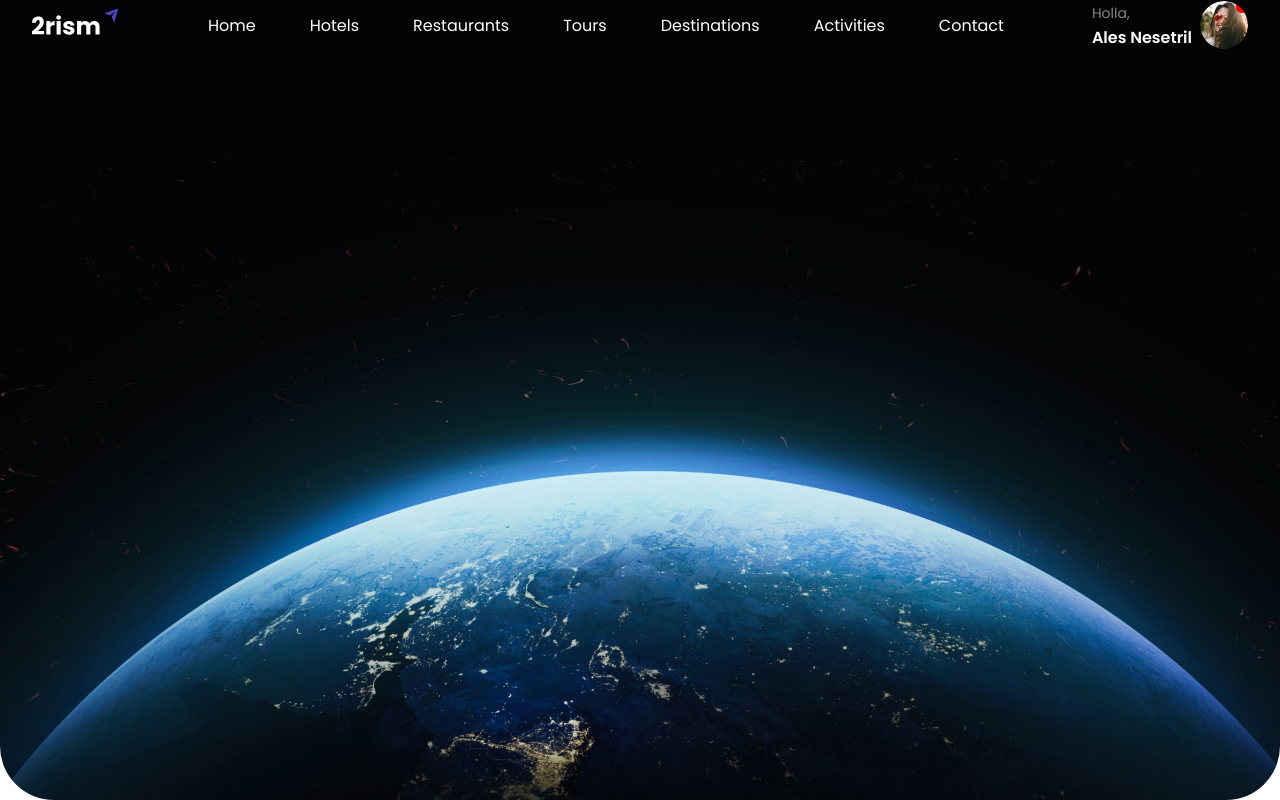
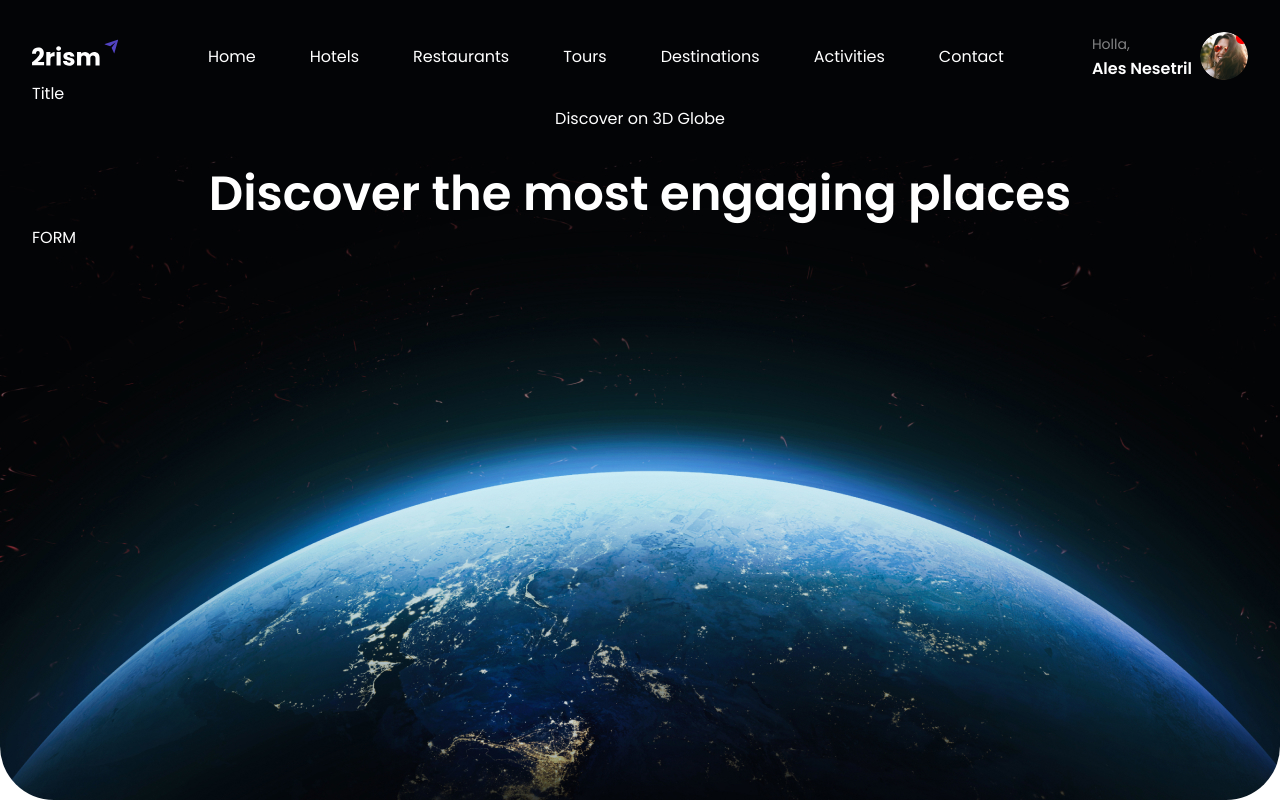
Before and after one commit to tima111333/2rism, a plain HTML site: page index.html in a window 1280 px wide. Drawn offline with Linux system fonts and the light colour scheme.

Commit message:
добавил кнопки

```diff
--- a/index.html
+++ b/index.html
@@ -11,7 +11,7 @@
 <body>
 
     <header class="header">
-        <div class="container">
+        <div class="container container--header">
          <nav class="nav">
             <a href="#" class="logo">
                 <img src="image/logo-svg.svg" alt="">
@@ -37,12 +37,28 @@
             </div>
          </nav>
 
-         <div class="header-title"></div>
-            <form action="" class="header-form"></form>
+         <div>
+            Title
+         </div>
 
+         <div class="header__content">
+            <h1 class="header__title">
+                Discover the most engaging places
+            </h1>
+            <button class="button button--huge">
+                Discover on 3D Globe
+            </button>
+         </div>
 
-        </div>
+         <div>
+            FORM
+         </div>
     </header>
+    <!-- 1:43 https://www.youtube.com/watch?v=3S17zU_qQTU&ab_channel=%D0%92%D0%B5%D0%B1%D0%9A%D0%B0%D0%B4%D0%B5%D0%BC%D0%B8-%D0%B2%D0%B5%D0%B1-%D1%80%D0%B0%D0%B7%D1%80%D0%B0%D0%B1%D0%BE%D1%82%D0%BA%D0%B0%2C%D0%BF%D1%80%D0%BE%D0%B3%D1%80%D0%B0%D0%BC%D0%BC%D0%B8%D1%80%D0%BE%D0%B2%D0%B0%D0%BD%D0%B8%D0%B5%D0%B8IT -->
+
+    <section>
+        <div class="container"></div>
+    </section>
 <script src="script/script.js"></script>
 </body>
 </html>
--- /dev/null
+++ b/style/button.css
@@ -0,0 +1,8 @@
+.button {
+
+
+}
+.button--huge {
+
+
+}
--- a/style/main.css
+++ b/style/main.css
@@ -1,8 +1,13 @@
 @import url('https://fonts.googleapis.com/css2?family=Poppins:wght@300;400;500;600&display=swap');
-
+@import "./button.css";
 html, body{
     font-family: 'Poppins' , sans-serif;
 }
+
+.none{
+    display: none !important;
+}
+
 .container{
     margin: 0 auto;
     max-width: 1440px;
@@ -10,7 +15,9 @@ html, body{
 }
 
 .header{
+    padding: 31px 0 100px;
     height: 800px;
+    color: #fff;
     background-color: black;
     background-image: url('../image/header-back.png');
     background-position: center center;
@@ -72,3 +79,17 @@ html, body{
     overflow: hidden;
 
 }
+
+.header__content {
+    display: flex;
+    flex-direction: column-reverse;
+    row-gap: 32px;
+    align-items: center;
+
+}
+.header__title {
+    font-weight: 600;
+    font-size: 48px;
+    line-height: 1.3;
+
+}
```
